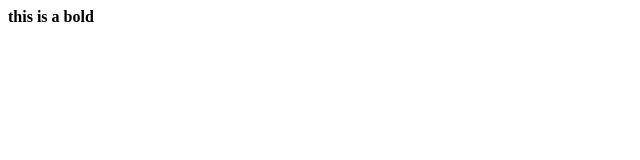
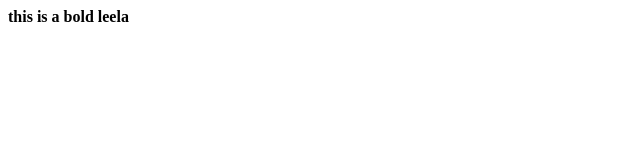
Before and after one commit to leela2001/project1, a plain HTML site: page class2.html in a window 1280 px wide. Shown: the full height of the page, 0-640 px from the left. Drawn offline with Linux system fonts and the light colour scheme.

Commit message:
class2.html has been changed

```diff
--- a/class2.html
+++ b/class2.html
@@ -7,6 +7,6 @@
     <title>Document</title>
 </head>
 <body>
-    <strong>this is a bold</strong>
+    <strong>this is a bold leela</strong>
 </body>
 </html>
```
